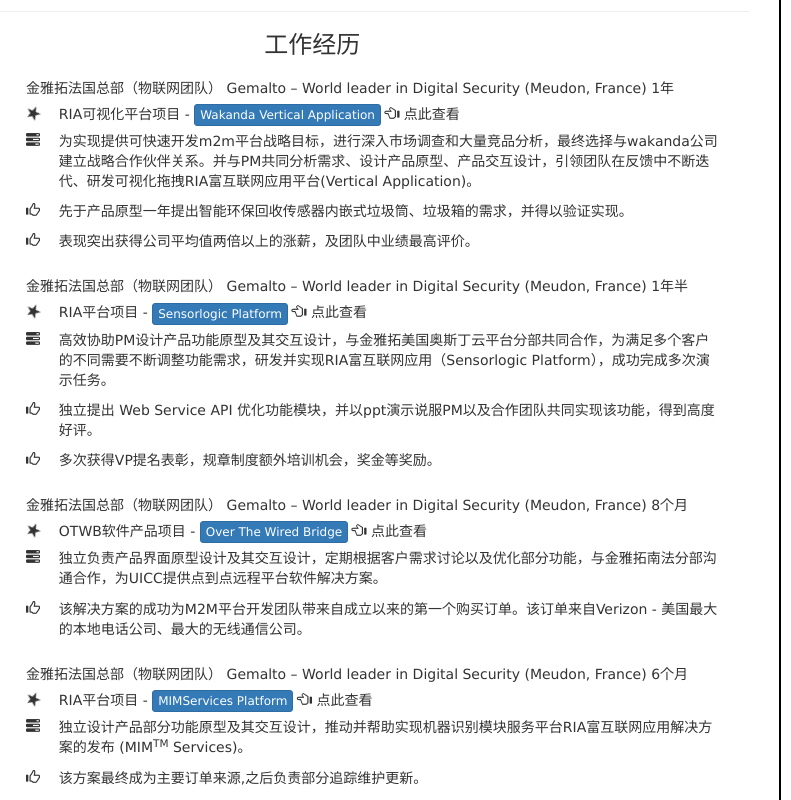
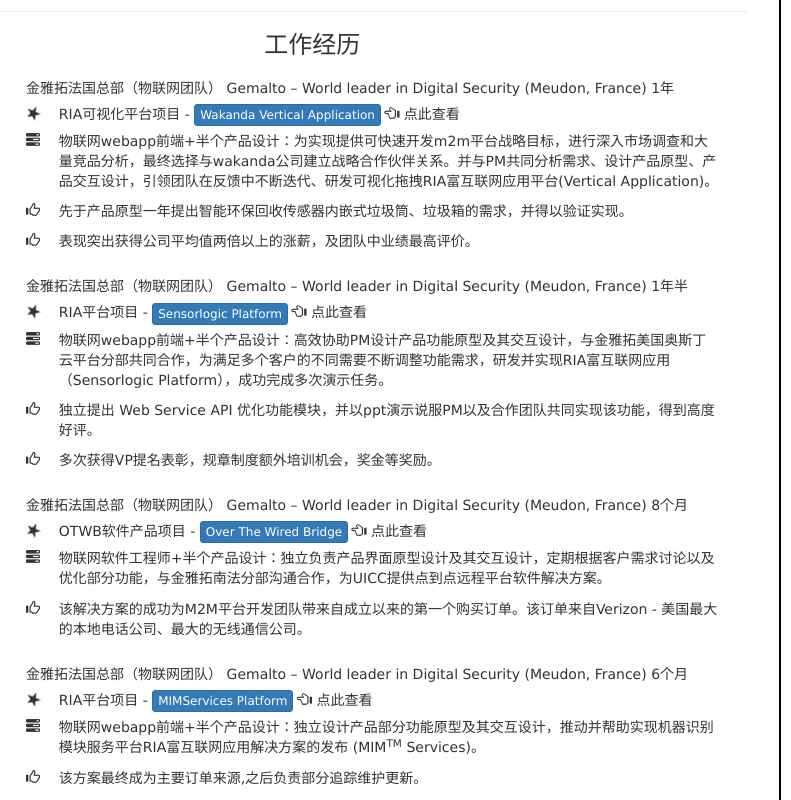
Before and after one commit to MJ-Lee/resume, a plain HTML site: page index.html in a window 1280 px wide. Shown: the part 360-1160 px from the top of the page, 489-1280 px from the left. Drawn offline with nearby package versions, Linux system fonts and the light colour scheme.

Commit message:
add position

```diff
--- a/index.html
+++ b/index.html
@@ -493,7 +493,7 @@
                                         <span class="glyphicon glyphicon-tasks" aria-hidden="true" style="margin-right:10px"></span>
                                     </div>
                                     <div class="col-xs-11">
-                                        为实现提供可快速开发m2m平台战略目标，进行深入市场调查和大量竞品分析，最终选择与wakanda公司建立战略合作伙伴关系。并与PM共同分析需求、设计产品原型、产品交互设计，引领团队在反馈中不断迭代、研发可视化拖拽RIA富互联网应用平台(Vertical Application)。
+                                        物联网webapp前端+半个产品设计：为实现提供可快速开发m2m平台战略目标，进行深入市场调查和大量竞品分析，最终选择与wakanda公司建立战略合作伙伴关系。并与PM共同分析需求、设计产品原型、产品交互设计，引领团队在反馈中不断迭代、研发可视化拖拽RIA富互联网应用平台(Vertical Application)。
                                     </div>
                                 </div>
                             </div>
@@ -550,7 +550,7 @@
                                         <span class="glyphicon glyphicon-tasks" aria-hidden="true" style="margin-right:10px"></span>
                                     </div>
                                     <div class="col-xs-11">
-                                        高效协助PM设计产品功能原型及其交互设计，与金雅拓美国奥斯丁云平台分部共同合作，为满足多个客户的不同需要不断调整功能需求，研发并实现RIA富互联网应用（Sensorlogic Platform），成功完成多次演示任务。
+                                        物联网webapp前端+半个产品设计：高效协助PM设计产品功能原型及其交互设计，与金雅拓美国奥斯丁云平台分部共同合作，为满足多个客户的不同需要不断调整功能需求，研发并实现RIA富互联网应用（Sensorlogic Platform），成功完成多次演示任务。
                                     </div>
                                 </div>
                             </div>
@@ -608,7 +608,7 @@
                                         <span class="glyphicon glyphicon-tasks" aria-hidden="true" style="margin-right:10px"></span>
                                     </div>
                                     <div class="col-xs-11">
-                                        独立负责产品界面原型设计及其交互设计，定期根据客户需求讨论以及优化部分功能，与金雅拓南法分部沟通合作，为UICC提供点到点远程平台软件解决方案。
+                                        物联网软件工程师+半个产品设计：独立负责产品界面原型设计及其交互设计，定期根据客户需求讨论以及优化部分功能，与金雅拓南法分部沟通合作，为UICC提供点到点远程平台软件解决方案。
                                     </div>
                                 </div>
                             </div>
@@ -653,7 +653,7 @@
                                         <span class="glyphicon glyphicon-tasks" aria-hidden="true" style="margin-right:10px"></span>
                                     </div>
                                     <div class="col-xs-11">
-                                        独立设计产品部分功能原型及其交互设计，推动并帮助实现机器识别模块服务平台RIA富互联网应用解决方案的发布 (MIM<sup>TM</sup> Services)。
+                                        物联网webapp前端+半个产品设计：独立设计产品部分功能原型及其交互设计，推动并帮助实现机器识别模块服务平台RIA富互联网应用解决方案的发布 (MIM<sup>TM</sup> Services)。
                                     </div>
                                 </div>
                             </div>
```
